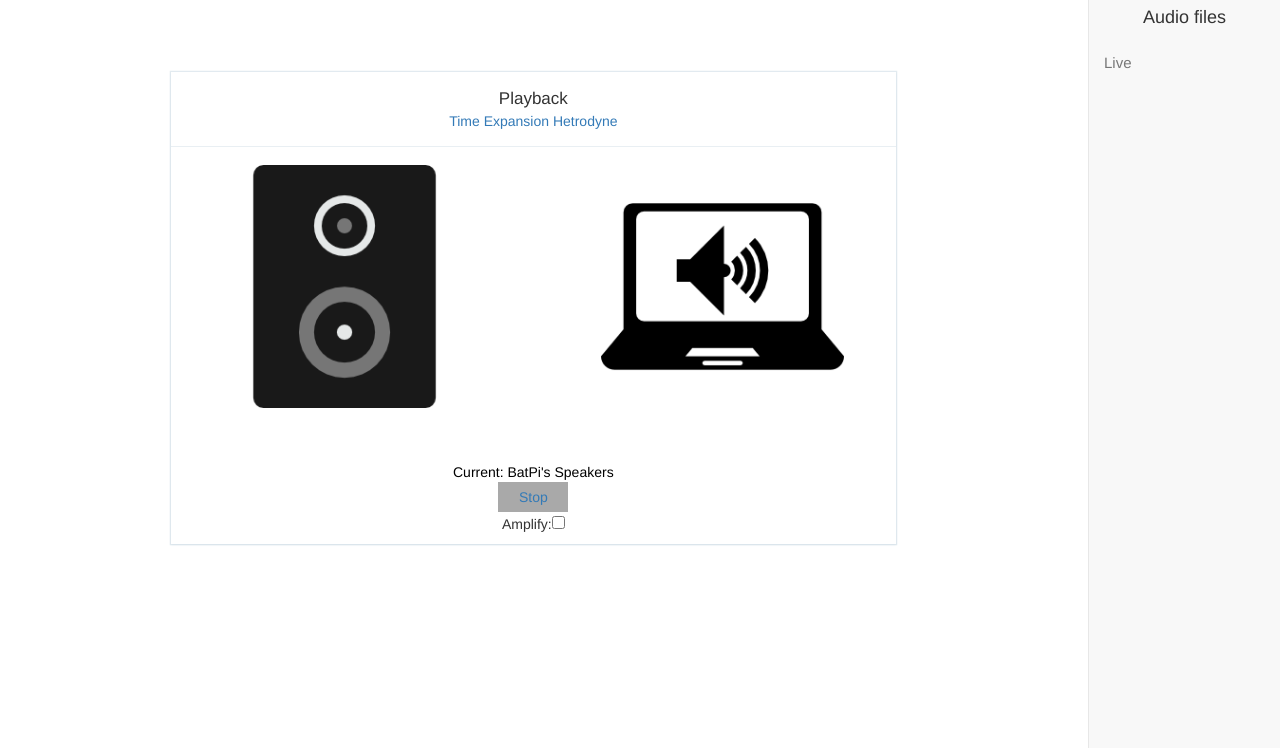
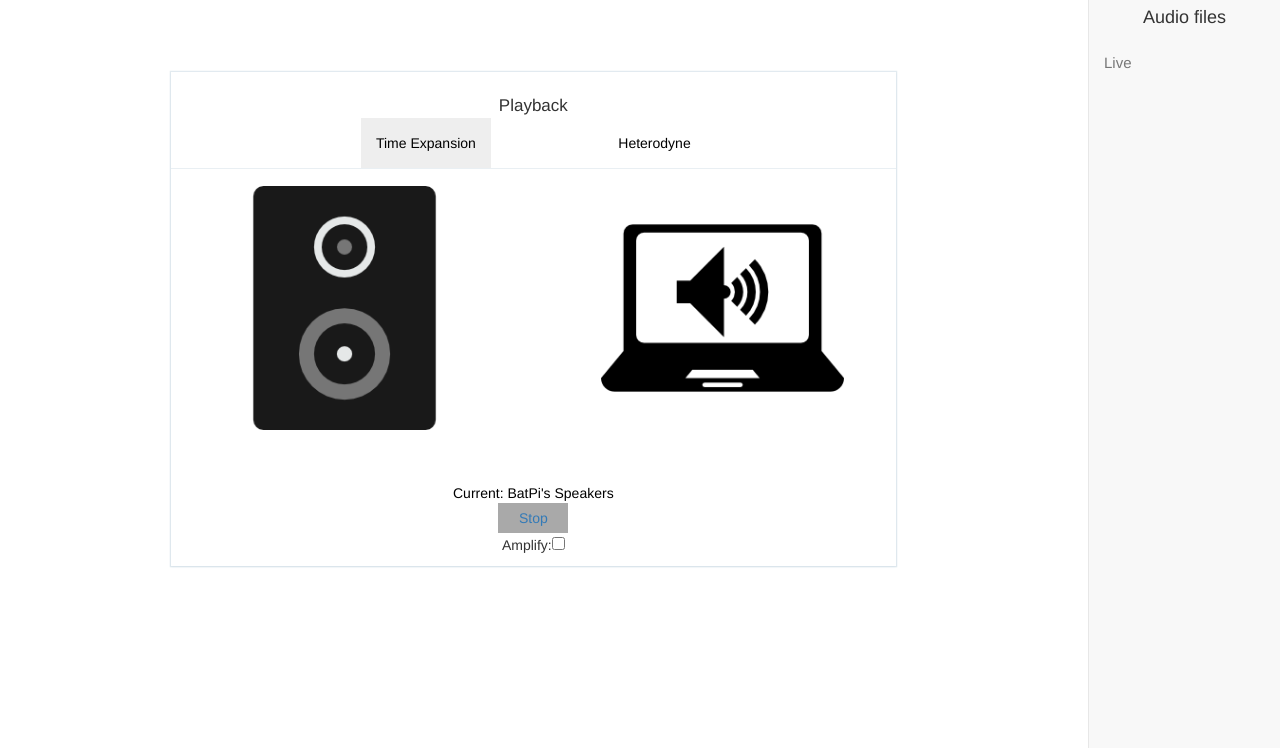
Before and after one commit to BatIdentification/BatCrowd-Detector, a PHP site: page /playback.php in a window 1280 px wide. Shown: the part 52-800 px from the top of the page. Run offline with PHP 8.4, Linux system fonts and the light colour scheme; data that the repository does not hold is empty.

Commit message:
Boilerplate heterodyne functionality
Adds the neccessary elements and UI functions

```diff
--- a/css/style.css
+++ b/css/style.css
@@ -231,15 +231,43 @@
 
 .header-div{
 	border-bottom: 1px solid #e9eff3;
-	padding: 15px;
+	padding: 3% 3% 0 3%;
 	position: relative;
 	text-align:center;
+	display: flex;
+	flex-direction: column;
 }
 
 .header-div p{
 	margin: 0 0 0px;
 	font-size:17px;
   display: inline;
+}
+
+.header-div > .header-options{
+	display:flex;
+	width:100%;
+	justify-content: space-around;
+}
+
+.header-div > .header-options > li > .header-option{
+	text-decoration:none;
+	cursor:pointer;
+	color:black;
+}
+
+.header-div > .header-options > li > .header-option{
+	text-decoration:none;
+	cursor:pointer;
+	color:black;
+}
+
+.header-div > .header-options > li > .header-option:hover{
+	background-color: #d9d9d9;
+}
+
+.header-div > .header-options > li > .header-option-active{
+	background-color: #eee;
 }
 
 #sound_activated_status{
--- a/playback.php
+++ b/playback.php
@@ -59,10 +59,14 @@
 					<div class="content actions">
 						<div class="header-div">
 							<p>Playback</p>
-							<div>
-								<a>Time Expansion</a>
-								<a>Hetrodyne</a>
-							</div>
+							<ul class="header-options nav navbar-nav">
+								<li>
+									<a class="header-option header-option-active" value="time-expansion">Time Expansion</a>
+								</li>
+								<li>
+									<a class="header-option" value="heterodyne">Heterodyne</a>
+								</li>
+							</ul>
 						</div>
 						<div class="row output-options">
 							<div class="col-sm-6">
```
Also changed, not shown: js/playback.js (+25 -13 lines).
